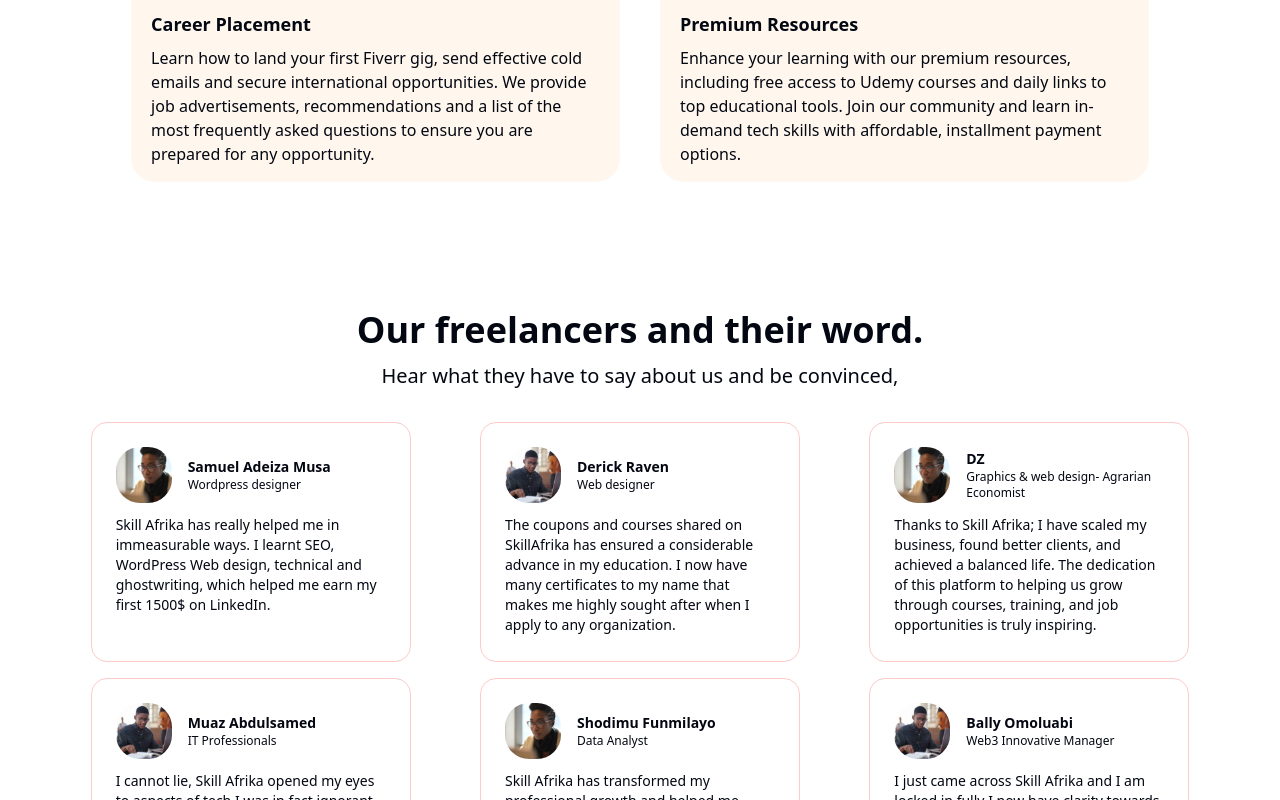
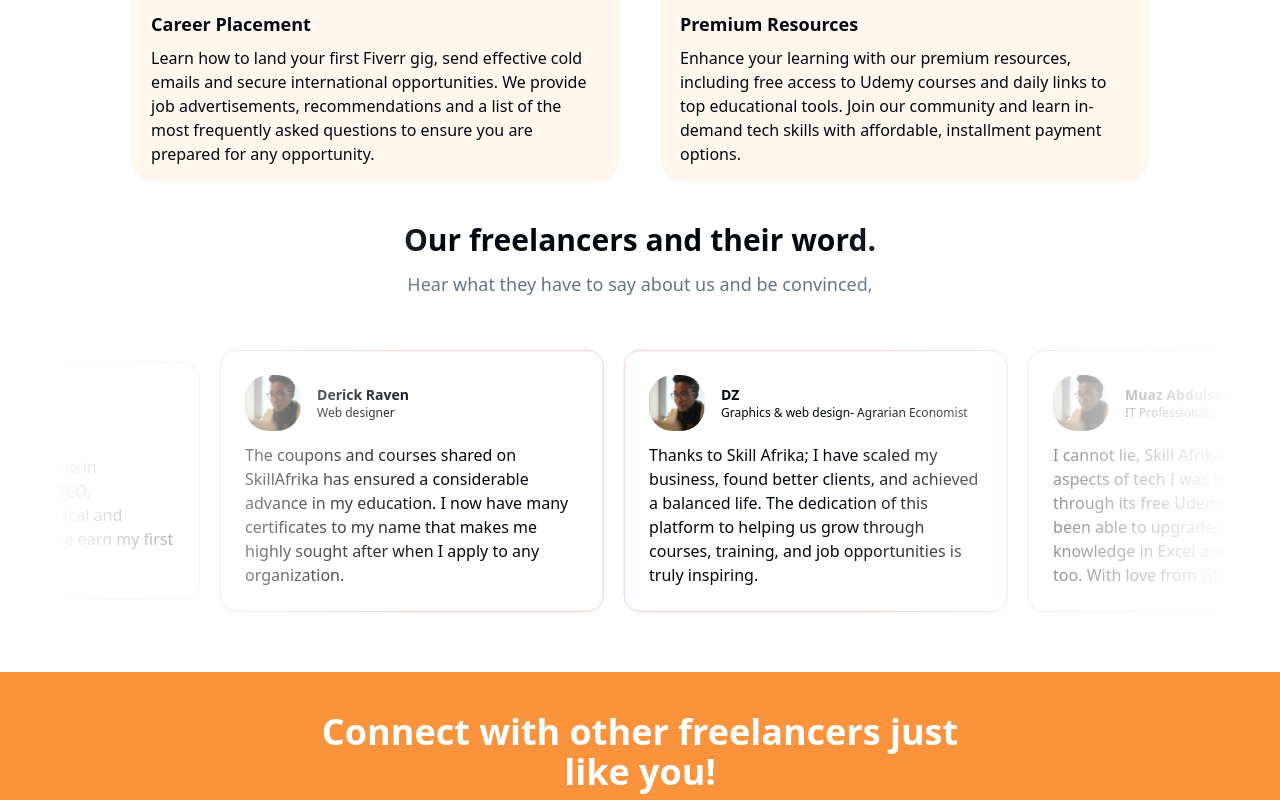
Before and after one commit to Skill-Afrika/skill-africa-frontend, a Next.js app: page / in a window 1280 px wide. Shown: the part 2000-2800 px from the top of the page. Built offline with nearby package versions, Linux system fonts and the light colour scheme.

Commit message:
modify landing page

```diff
--- a/app/landing.jsx
+++ b/app/landing.jsx
@@ -17,7 +17,7 @@ const Landing = () => {
       <Freelance />
       <Connect />
       <Subscribe />
-      <Footer />
+      {/* <Footer /> */}
     </>
   );
 };
--- a/components/landingpage/connect.jsx
+++ b/components/landingpage/connect.jsx
@@ -1,6 +1,7 @@
 "use client";
 import AOS from "aos";
 import "aos/dist/aos.css";
+import Link from "next/link";
 import { useEffect } from "react";
 
 const Connect = () => {
@@ -8,25 +9,12 @@ const Connect = () => {
     AOS.init();
   }, []);
   return (
-    <div
-      className="w-full md:px-16 px-10 flex flex-col items-center justify-center pb-16"
-      data-aos="zoom-in-left"
-      data-aos-duration="2000"
-    >
-      <div
-        className="pt-8 md:pt-14 h-96 mx-8 flex flex-col justify-center items-center gap-4 md:gap-8 mt-16 md:px-12 px-6 rounded-3xl"
-        style={{ backgroundColor: "rgba(190, 189, 253, 0.5)" }}
-      >
-        <h1 className="text-center md:text-4xl text-xl font-semibold">
-          Connect with other freelancers just like you!
-        </h1>
-        <a
-          href="/community"
-          className="text-white md:px-4 md:py-3 px-2 py-1 rounded-3xl text-xs md:text-lg"
-          style={{ backgroundColor: "rgba(4, 2, 27, 1)" }}
-        >
-          Join the community
-        </a>
+    <div className='bg-orange-400 text-white py-10 mb-10'>
+      <h1 className='md:w-1/2 w-11/12 mx-auto text-center md:text-4xl text-2xl font-semibold'>
+        Connect with other freelancers just like you!
+      </h1>
+      <div className='w-fit mx-auto mt-5 px-4 py-2 bg-white text-orange-400 rounded-3xl md:text-lg'>
+        <Link href='/community'>Join the community</Link>
       </div>
     </div>
   );
--- a/components/landingpage/freelance/freelance.jsx
+++ b/components/landingpage/freelance/freelance.jsx
@@ -10,167 +10,87 @@ import img7 from "./image 5 (4).svg";
 import AOS from "aos";
 import "aos/dist/aos.css";
 import { useEffect } from "react";
+import Marquee from "@/components/magicui/marquee";
+
+const freelancers = [
+  {
+    img: img1,
+    name: "Samuel Adeiza Musa",
+    title: "Wordpress designer",
+    bio: "Skill Afrika has really helped me in immeasurable ways. I learnt SEO, WordPress Web design, technical and ghostwriting, which helped me earn my first 1500$ on LinkedIn.",
+  },
+  {
+    img: img3,
+    name: "Derick Raven",
+    title: "Web designer",
+    bio: "The coupons and courses shared on SkillAfrika has ensured a considerable advance in my education. I now have many certificates to my name that makes me highly sought after when I apply to any organization.",
+  },
+  {
+    img: img3,
+    name: "DZ",
+    title: "Graphics & web design- Agrarian Economist",
+    bio: "Thanks to Skill Afrika; I have scaled my business, found better clients, and achieved a balanced life. The dedication of this platform to helping us grow through courses, training, and job opportunities is truly inspiring.",
+  },
+  {
+    img: img3,
+    name: "Muaz Abdulsamed",
+    title: "IT Professionals",
+    bio: "I cannot lie, Skill Afrika opened my eyes to aspects of tech I was in fact ignorant of and through its free Udemy coupons I have been able to upgrade and advance my knowledge in Excel and acquire certificates too. With love from Ghana.",
+  },
+  {
+    img: img3,
+    name: "Shodimu Funmilayo",
+    title: "Data Analyst",
+    bio: "Skill Afrika has transformed my professional growth and helped me gained knowledge in Tech Skills especially in Data Analytics by providing free Udemy Coupons, LinkedIn learning access, encouraged me to fight against Procrastination.",
+  },
+  {
+    img: img3,
+    name: "Bally Omoluabi",
+    title: "Web3 Innovative Manager",
+    bio: "I just came across Skill Afrika and I am locked in fully I now have clarity towards my path in the tech space. Feels good to be amidst like minded result oriented people gaining knowledge and collaboratively solving problems.",
+  },
+  {
+    img: img3,
+    name: "Aderoyal",
+    title: "Product designer/Fiverr freelancer",
+    bio: "Skill Afrika has helped me grow my knowledge in the product design space. Asides providing me with so many free courses to help me advance in the tech space, Skill Afrika constantly nudges me to take the next steps, helping me shun procrastination.",
+  },
+];
 
 const Freelancer = () => {
   useEffect(() => {
     AOS.init();
   }, []);
+
   return (
-    <div
-      className="px-16 md:pt-32 pt-12"
-      data-aos="zoom-in-up"
-      data-aos-duration="3000"
-    >
-      <h1 className="text-center md:text-4xl font-semibold text-xl mb-3">
+    <div className='w-11/12 mx-auto my-10 relative'>
+      <h1 className='text-center text-3xl font-semibold mb-3'>
         Our freelancers and their word.
       </h1>
-      <h2 className="text-center md:text-xl font-medium text-xs mb-8">
+      <h2 className='text-center md:text-lg text-slate-500 mb-8'>
         Hear what they have to say about us and be convinced,
       </h2>
-      <div className="grid xl:grid-cols-3 grid-cols-1 gap-4 lg:grid-cols-2 place-items-center">
-        <div className="flex flex-col w-80 md:h-60 h-48 bg-white md:px-6 px-3 py-3 md:py-6 rounded-2xl border border-solid border-red-200">
-          <div className="flex items-center mb-3">
-            <Image src={img3} alt="img" className="mr-4" />
-            <div className="flex flex-col">
-              <h1 className="text-sm font-semibold">Samuel Adeiza Musa</h1>
-              <h2 className="text-xs">Wordpress designer</h2>
-            </div>
-          </div>
-          <p className="md:text-sm text-xs">
-            Skill Afrika has really helped me in immeasurable ways. I learnt
-            SEO, WordPress Web design, technical and ghostwriting, which helped
-            me earn my first 1500$ on LinkedIn.
-          </p>
+
+      <Marquee className='[--duration:70s]'>
+        <div className='flex items-center gap-5'>
+          {freelancers.map((card) => {
+            return (
+              <div className='w-96 bg-white md:px-6 px-3 py-3 md:py-6 rounded-2xl border border-solid border-red-200 cursor-pointer'>
+                <div className='flex items-center mb-3'>
+                  <Image src={card.img} alt='img' className='mr-4' />
+                  <div className='flex flex-col'>
+                    <h1 className='text-sm font-semibold'>{card.name}</h1>
+                    <h2 className='text-xs'>{card.title}</h2>
+                  </div>
+                </div>
+                <div>{card.bio}</div>
+              </div>
+            );
+          })}
         </div>
-
-        <div className="flex flex-col w-80 md:h-60 h-48 bg-white md:px-6 px-3 py-3 md:py-6 rounded-2xl border border-solid border-red-200">
-          <div className="flex items-center mb-3">
-            <Image src={img4} alt="img" className="mr-4" />
-            <div className="flex flex-col">
-              <h1 className="text-sm font-semibold">Derick Raven</h1>
-              <h2 className="text-xs">Web designer</h2>
-            </div>
-          </div>
-          <p className="md:text-sm text-xs">
-            The coupons and courses shared on SkillAfrika has ensured a
-            considerable advance in my education. I now have many certificates
-            to my name that makes me highly sought after when I apply to any
-            organization.
-          </p>
-        </div>
-
-        <div className="flex flex-col w-80 md:h-60 h-48 bg-white md:px-6 px-3 py-3 md:py-6 rounded-2xl border border-solid border-red-200">
-          <div className="flex items-center mb-3">
-            <Image src={img5} alt="img" className="mr-4" />
-            <div className="flex flex-col">
-              <h1 className="text-sm font-semibold">DZ</h1>
-              <h2 className="text-xs">
-                Graphics & web design- Agrarian Economist
-              </h2>
-            </div>
-          </div>
-          <p className="md:text-sm text-xs">
-            Thanks to Skill Afrika; I have scaled my business, found better
-            clients, and achieved a balanced life. The dedication of this
-            platform to helping us grow through courses, training, and job
-            opportunities is truly inspiring.
-          </p>
-        </div>
-
-        <div className="flex flex-col w-80 md:h-60 h-48 bg-white md:px-6 px-3 py-3 md:py-6 rounded-2xl border border-solid border-red-200">
-          <div className="flex items-center mb-3">
-            <Image src={img6} alt="img" className="mr-4" />
-            <div className="flex flex-col">
-              <h1 className="text-sm font-semibold">Muaz Abdulsamed</h1>
-              <h2 className="text-xs">IT Professionals</h2>
-            </div>
-          </div>
-          <p className="md:text-sm text-xs">
-            I cannot lie, Skill Afrika opened my eyes to aspects of tech I was
-            in fact ignorant of and through its free Udemy coupons I have been
-            able to upgrade and advance my knowledge in Excel and acquire
-            certificates too. With love from Ghana
-          </p>
-        </div>
-
-        <div className="flex flex-col w-80 md:h-60 h-48 bg-white md:px-6 px-3 py-3 md:py-6 rounded-2xl border border-solid border-red-200">
-          <div className="flex items-center mb-3">
-            <Image src={img7} alt="img" className="mr-4" />
-            <div className="flex flex-col">
-              <h1 className="text-sm font-semibold">Shodimu Funmilayo</h1>
-              <h2 className="text-xs">Data Analyst</h2>
-            </div>
-          </div>
-          <p className="md:text-sm text-xs">
-            Skill Afrika has transformed my professional growth and helped me
-            gained knowledge in Tech Skills especially in Data Analytics by
-            providing free Udemy Coupons, LinkedIn learning access, encouraged
-            me to fight against Procrastination.
-          </p>
-        </div>
-
-        <div className="flex flex-col w-80 md:h-60 h-48 bg-white md:px-6 px-3 py-3 md:py-6 rounded-2xl border border-solid border-red-200">
-          <div className="flex items-center mb-3">
-            <Image src={img1} alt="img" className="mr-4" />
-            <div className="flex flex-col">
-              <h1 className="text-sm font-semibold">Bally Omoluabi</h1>
-              <h2 className="text-xs">Web3 Innovative Manager</h2>
-            </div>
-          </div>
-          <p className="md:text-sm text-xs">
-            I just came across Skill Afrika and I am locked in fully I now have
-            clarity towards my path in the tech space. Feels good to be amidst
-            like minded result oriented people gaining knowledge and
-            collaboratively solving problems.
-          </p>
-        </div>
-
-        <div className="flex flex-col w-80 md:h-60 h-48 bg-white md:px-6 px-3 py-3 md:py-6 rounded-2xl border border-solid border-red-200">
-          <div className="flex items-center mb-3">
-            <Image src={img1} alt="img" className="mr-4" />
-            <div className="flex flex-col">
-              <h1 className="text-sm font-semibold">Aderoyal</h1>
-              <h2 className="text-xs">Product designer/Fiverr freelancer</h2>
-            </div>
-          </div>
-          <p className="md:text-sm text-xs">
-            Skill Afrika has helped me grow my knowledge in the product design
-            space. Asides providing me with so many free courses to help me
-            advance in the tech space, Skill Afrika constantly nudges me to take
-            the next steps, helping me shun procrastination.
-          </p>
-        </div>
-
-        <div className="flex flex-col w-80 md:h-60 h-48 bg-white md:px-6 px-3 py-3 md:py-6 rounded-2xl border border-solid border-red-200">
-          <div className="flex items-center mb-3">
-            <Image src={img1} alt="img" className="mr-4" />
-            <div className="flex flex-col">
-              <h1 className="text-sm font-semibold">Nancy Gideon</h1>
-              <h2 className="text-xs">Product designer at Jones</h2>
-            </div>
-          </div>
-          <p className="md:text-sm text-xs">
-            The most important for me is beating Procrastination. I have taken
-            my online classes serious and also have free Udemy courses I did not
-            use a dime to buy. Thank you Skill Africa.
-          </p>
-        </div>
-
-        <div className="flex flex-col w-80 md:h-60 h-48 bg-white md:px-6 px-3 py-3 md:py-6 rounded-2xl border border-solid border-red-200">
-          <div className="flex items-center mb-3">
-            <Image src={img1} alt="img" className="mr-4" />
-            <div className="flex flex-col">
-              <h1 className="text-sm font-semibold">Horla</h1>
-              <h2 className="text-xs">Backend Javascript</h2>
-            </div>
-          </div>
-          <p className="md:text-sm text-xs">
-            This platform has been a game changer for my life, and in due time,
-            I will achieve all my goals and be perfect in the skills I am
-            learning currently. Thank you so much.
-          </p>
-        </div>
-      </div>
+      </Marquee>
+      <div className='pointer-events-none absolute inset-y-0 left-0 md:w-1/3 w-1/6 bg-gradient-to-r from-white'></div>
+      <div className='pointer-events-none absolute inset-y-0 right-0 md:w-1/3 w-1/6 bg-gradient-to-l from-white'></div>
     </div>
   );
 };
--- a/components/landingpage/service/service.jsx
+++ b/components/landingpage/service/service.jsx
@@ -1,7 +1,6 @@
 "use client";
 
 import Image from "next/image";
-import img1 from "./Knowledge Transfer.svg";
 import img2 from "./Learning.svg";
 import AOS from "aos";
 import "aos/dist/aos.css";
@@ -48,7 +47,7 @@ const Service = () => {
         <h1 className='text-3xl font-semibold mb-3'>
           Bridging the gap, building dreams.
         </h1>
-        <h2 className='text-slate-500 text-lg'>
+        <h2 className='text-slate-500 md:text-lg'>
           Skill Africa helps you upskill, network, and land high-paying
           freelance projects from anywhere in the world.
         </h2>
@@ -71,4 +70,5 @@ const Service = () => {
     </div>
   );
 };
+
 export default Service;
```
Also changed, not shown: components/landingpage/subscribe.jsx (+7 -17 lines).
